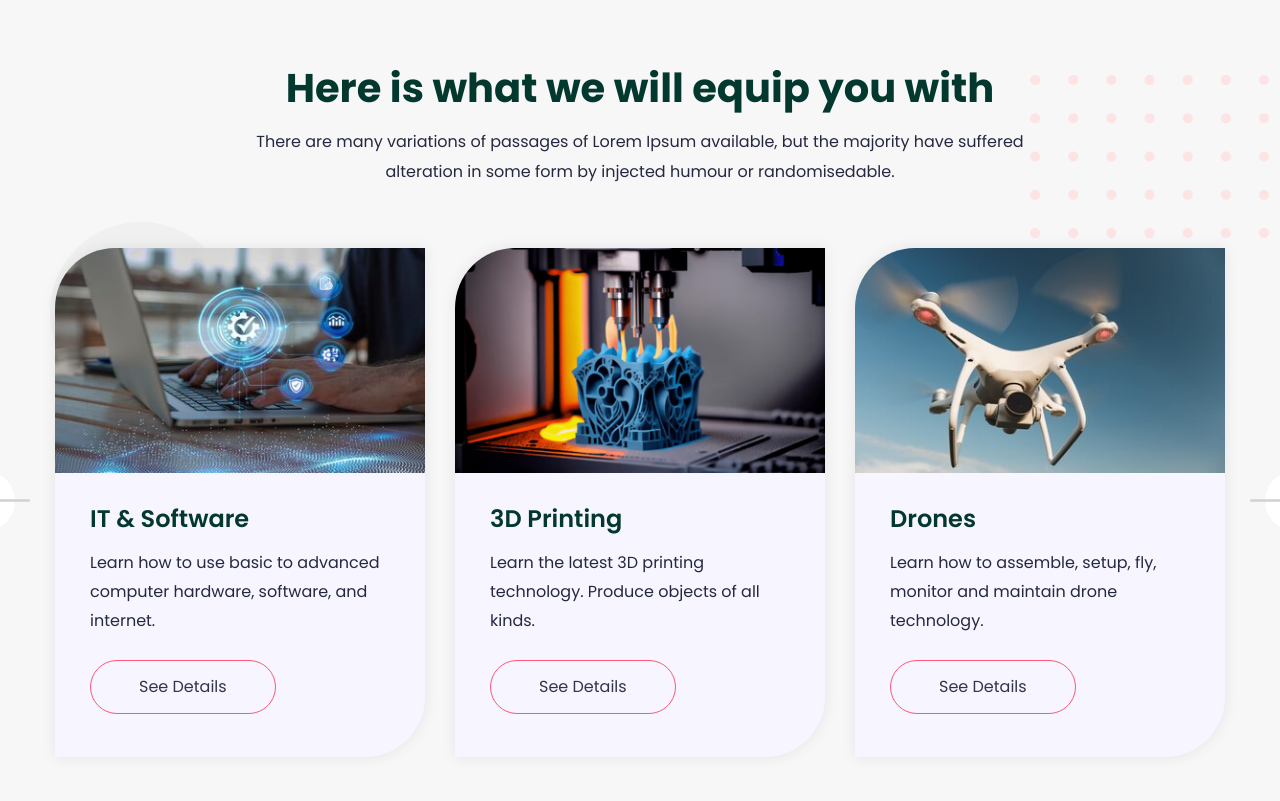
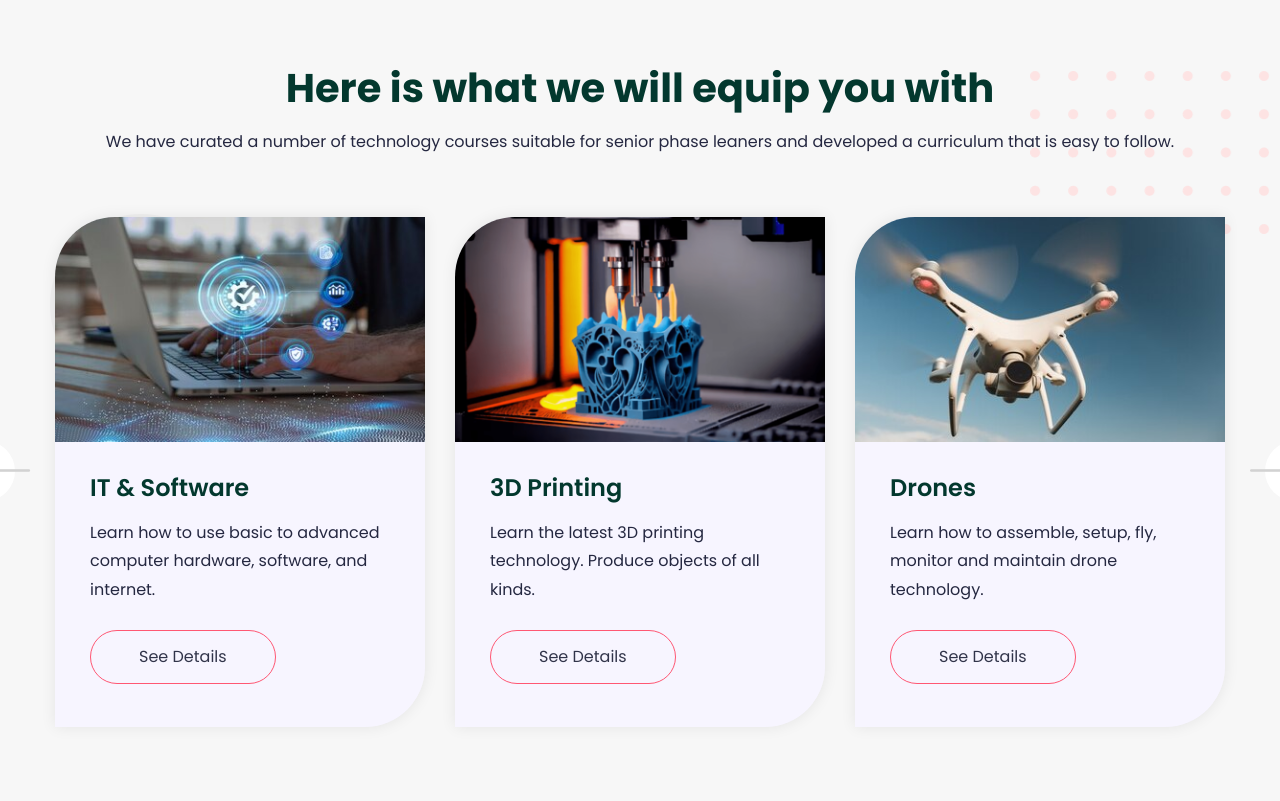
Before and after one commit to mr-vance/tech-vibes, a plain HTML site: page public/index.html in a window 1280 px wide. Shown: the part 2380-3181 px from the top of the page. Drawn offline with Linux system fonts and the light colour scheme.

```diff
--- a/public/index.html
+++ b/public/index.html
@@ -353,9 +353,7 @@
           <div class="sec-title style-two centered">
             <h2>Here is what we will equip you with</h2>
             <div class="text">
-              There are many variations of passages of Lorem Ipsum available,
-              but the majority have suffered <br />
-              alteration in some form by injected humour or randomisedable.
+              We have curated a number of technology courses suitable for senior phase leaners and developed a curriculum that is easy to follow.
             </div>
           </div>
 
```
